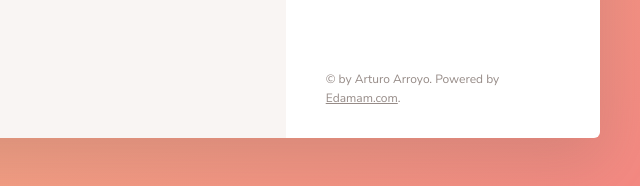
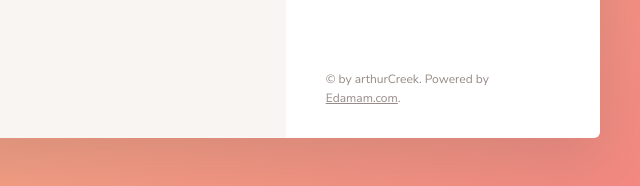
Before and after one commit to arthurCreek/arthurCreek.github.io, a website built with webpack: page src/index.html in a window 1280 px wide. Shown: the part 1013-1199 px from the top of the page, 640-1280 px from the left. Built offline with nearby package versions, Linux system fonts and the light colour scheme; some packages are replaced by stand-ins of ours; no server answers.

Commit message:
Author arthurCreek

```diff
--- a/src/index.html
+++ b/src/index.html
@@ -429,7 +429,7 @@
             </ul>
 
             <div class="copyright">
-                &copy; by Arturo Arroyo. Powered by
+                &copy; by arthurCreek. Powered by
                 <a href="https://www.edamam.com" target="_blank" class="link">Edamam.com</a>.
             </div>
 
```
Also changed, not shown: dist/index.html.
